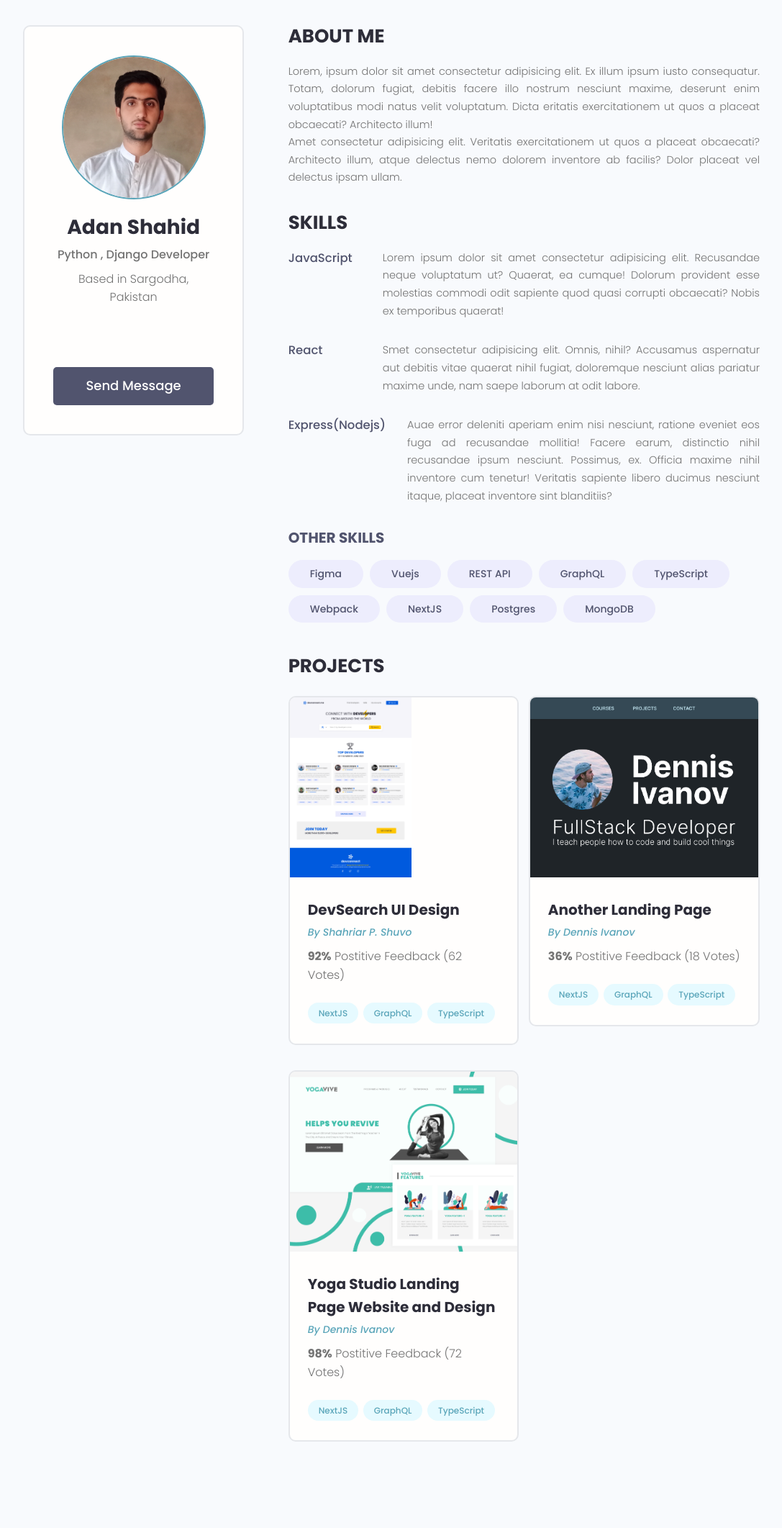
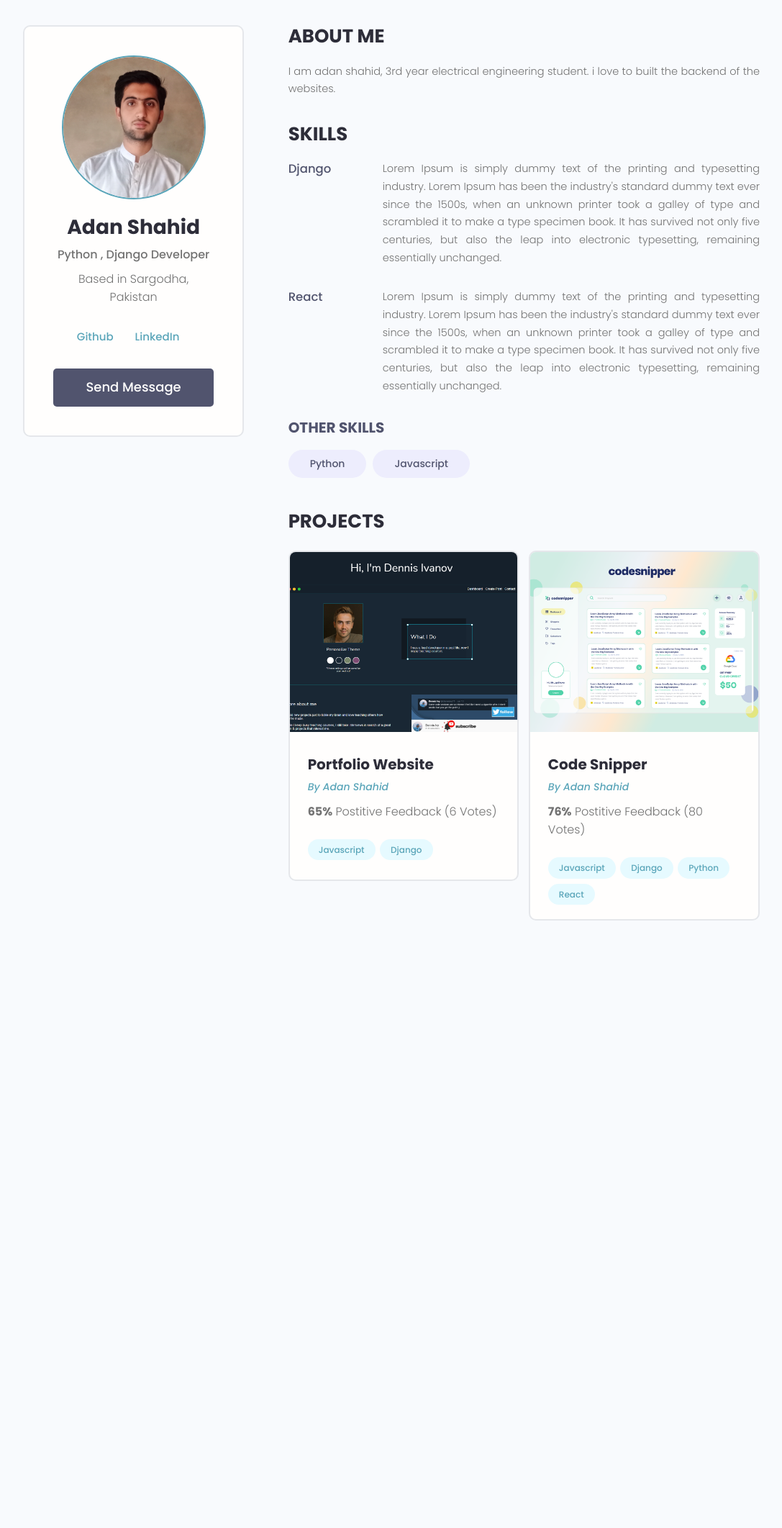
Before and after one commit to adan-shahid/Development, a Django app: page /profile/e6d8a048-4f19-4c41-a2e4-9e651499a29b/ in a window 1280 px wide. Shown: the part 77-2200 px from the top of the page at 72% size, without its empty margins (96-1183 px from the left). After the commit the page ends 1356 px from the top, so only its background shows below. Run offline with Django 5.2, Linux system fonts and the light colour scheme; data comes from the database, SQL or seed files in the repository; both versions use the stored data as it was after the commit; some libraries are stand-ins or nearby versions.

```diff
--- a/Django/tutorial/templates/single-project.html
+++ b/Django/tutorial/templates/single-project.html
@@ -47,7 +47,7 @@
         </div>
         <div class="column column--2of3">
           <img class="singleProject__preview" src="{{ project.featured_image.url }}" alt="portfolio thumbnail" />
-          <a href="profile.html" class="singleProject__developer">Md. Shahriar Parvez</a>
+          <a href="profile.html" class="singleProject__developer">{{project.owner.name}}</a>
           <h2 class="singleProject__title">{{ project.title }}</h2>
           <h3 class="singleProject__subtitle">About the Project</h3>
           <div class="singleProject__info">
--- a/Django/tutorial/users/templates/users/profiles.html
+++ b/Django/tutorial/users/templates/users/profiles.html
@@ -42,7 +42,7 @@
                 <p class="dev__info">{{profile.bio|slice:"150"}}</p>
                 <div class="dev__skills">
 
-                    {% for skill in skills %}
+                    {% for skill in skills|slice:"5" %}
                   <span class="tag tag--pill tag--main">
                     <small>{{skill}}</small>
                   </span>
--- a/Django/tutorial/users/templates/users/user-profile.html
+++ b/Django/tutorial/users/templates/users/user-profile.html
@@ -15,10 +15,11 @@
               <p class="dev__location">Based in {{profile.location}}</p>
               <ul class="dev__social">
 
-
+                {% if profile.social_github %}
                 <li>
-                  <a title="Github" href="{{profile.social_github}}" target="_blank"><i class="im im-github"></i></a>
+                  <a title="Github" href="{{profile.social_github}}" target="_blank"><i class="im im-github"></i>Github</a>
                 </li>
+                {% endif %}
 
 
 
@@ -28,10 +29,11 @@
                 </li>
 
 
-
+                {% if profile.social_linkedin %}
                 <li>
-                  <a title="LinkedIn" href="{{profile.social_linkedin}}" target="_blank"><i class="im im-linkedin"></i></a>
+                  <a title="LinkedIn" href="{{profile.social_linkedin}}" target="_blank"><i class="im im-linkedin"></i>LinkedIn</a>
                 </li>
+                {% endif %}
 
 
 
@@ -48,159 +50,71 @@
         <div class="column column--2of3">
           <div class="devInfo">
             <h3 class="devInfo__title">About Me</h3>
-            <p class="devInfo__about">
-              Lorem, ipsum dolor sit amet consectetur adipisicing elit. Ex illum ipsum iusto consequatur. Totam,
-              dolorum fugiat, debitis facere illo nostrum nesciunt maxime, deserunt enim voluptatibus modi natus velit
-              voluptatum. Dicta eritatis exercitationem ut quos a placeat obcaecati? Architecto illum!
-              <br />
-              Amet consectetur adipisicing elit. Veritatis exercitationem ut quos a placeat obcaecati? Architecto
-              illum, atque delectus nemo dolorem inventore ab facilis? Dolor placeat vel delectus ipsam ullam.
+            <p class="devInfo__about">{{profile.bio}}
             </p>
           </div>
           <div class="devInfo">
             <h3 class="devInfo__title">Skills</h3>
             <div class="devInfo__skills">
+
+              {% for skill in topSkills %}
               <div class="devSkill">
-                <h4 class="devSkill__title">JavaScript</h4>
-                <p class="devSkill__info">
-                  Lorem ipsum dolor sit amet consectetur adipisicing elit. Recusandae neque voluptatum ut? Quaerat, ea
-                  cumque! Dolorum provident esse molestias commodi odit sapiente quod quasi corrupti obcaecati? Nobis
-                  ex temporibus quaerat!
-                </p>
+                <h4 class="devSkill__title">{{skill.name}}</h4>
+                <p class="devSkill__info"> {{skill.description}} </p>
               </div>
-              <div class="devSkill">
-                <h4 class="devSkill__title">React</h4>
-                <p class="devSkill__info">
-                  Smet consectetur adipisicing elit. Omnis, nihil? Accusamus aspernatur aut debitis vitae quaerat
-                  nihil fugiat, doloremque nesciunt alias pariatur maxime unde, nam saepe laborum at odit labore.
-                </p>
-              </div>
-              <div class="devSkill">
-                <h4 class="devSkill__title">Express(Nodejs)</h4>
-                <p class="devSkill__info">
-                  Auae error deleniti aperiam enim nisi nesciunt, ratione eveniet eos fuga ad recusandae mollitia!
-                  Facere earum, distinctio nihil recusandae ipsum nesciunt. Possimus, ex. Officia maxime nihil
-                  inventore cum tenetur! Veritatis sapiente libero ducimus nesciunt itaque, placeat inventore sint
-                  blanditiis?
-                </p>
-              </div>
+              {% endfor %}
+
+
 
               <h3 class="devInfo__subtitle">Other Skills</h3>
               <div class="devInfo__otherSkills">
+
+                {% for skill in otherSkills %}
                 <span class="tag tag--pill tag--sub tag--lg">
-                  <small>Figma</small>
+                  <small>{{skill.name}}</small>
                 </span>
-                <span class="tag tag--pill tag--sub tag--lg">
-                  <small>Vuejs</small>
-                </span>
-                <span class="tag tag--pill tag--sub tag--lg">
-                  <small>REST API</small>
-                </span>
-                <span class="tag tag--pill tag--sub tag--lg">
-                  <small>GraphQL</small>
-                </span>
-                <span class="tag tag--pill tag--sub tag--lg">
-                  <small>TypeScript</small>
-                </span>
-                <span class="tag tag--pill tag--sub tag--lg">
-                  <small>Webpack</small>
-                </span>
-                <span class="tag tag--pill tag--sub tag--lg">
-                  <small>NextJS</small>
-                </span>
-                <span class="tag tag--pill tag--sub tag--lg">
-                  <small>Postgres</small>
-                </span>
-                <span class="tag tag--pill tag--sub tag--lg">
-                  <small>MongoDB</small>
-                </span>
+                {% endfor %}
+
+
               </div>
             </div>
           </div>
           <div class="devInfo">
             <h3 class="devInfo__title">Projects</h3>
             <div class="grid grid--two">
-
+              {% for project in profile.project_set.all  %}
               <div class="column">
                 <div class="card project">
-                  <a href="single-project.html" class="project">
-                    <img class="project__thumbnail" src="images/project-b.png" alt="project thumbnail" />
+
+                  <a href="{% url 'project' project.id  %}" class="project">
+                    <img class="project__thumbnail" src="{{project.featured_image.url}}" alt="project thumbnail" />
                     <div class="card__body">
-                      <h3 class="project__title">DevSearch UI Design</h3>
-                      <p><a class="project__author" href="profile.html">By Shahriar P. Shuvo</a></p>
+                      <h3 class="project__title">{{project.title}}</h3>
+                      <p><a class="project__author" href="profile.html">By {{project.owner.name}}</a></p>
                       <p class="project--rating">
-                        <span style="font-weight: bold;">92%</span> Postitive
-                        Feedback (62 Votes)
+                        <span style="font-weight: bold;">{{project.vote_ratio}}%</span> Postitive
+                        Feedback ({{project.vote_total}} Vote{{project.vote_total|pluralize:"s"}})
                       </p>
+
                       <div class="project__tags">
+                        {% for tags in project.tags.all %}
                         <span class="tag tag--pill tag--main">
-                          <small>NextJS</small>
+                          <small>{{tags}}</small>
                         </span>
-                        <span class="tag tag--pill tag--main">
-                          <small>GraphQL</small>
-                        </span>
-                        <span class="tag tag--pill tag--main">
-                          <small>TypeScript</small>
-                        </span>
+                        {% endfor %}
+
+
                       </div>
                     </div>
                   </a>
                 </div>
               </div>
+              {% endfor %}
 
-              <div class="column">
-                <div class="card project">
-                  <a href="single-project.html" class="project">
-                    <img class="project__thumbnail" src="images/project-c.png" alt="project thumbnail" />
-                    <div class="card__body">
-                      <h3 class="project__title">Another Landing Page</h3>
-                      <p><a class="project__author" href="profile.html">By Dennis Ivanov</a></p>
-                      <p class="project--rating">
-                        <span style="font-weight: bold;">36%</span> Postitive
-                        Feedback (18 Votes)
-                      </p>
-                      <div class="project__tags">
-                        <span class="tag tag--pill tag--main">
-                          <small>NextJS</small>
-                        </span>
-                        <span class="tag tag--pill tag--main">
-                          <small>GraphQL</small>
-                        </span>
-                        <span class="tag tag--pill tag--main">
-                          <small>TypeScript</small>
-                        </span>
-                      </div>
-                    </div>
-                  </a>
-                </div>
-              </div>
 
-              <div class="column">
-                <div class="card project">
-                  <a href="single-project.html" class="project">
-                    <img class="project__thumbnail" src="images/project-a.png" alt="project thumbnail" />
-                    <div class="card__body">
-                      <h3 class="project__title">Yoga Studio Landing Page Website and Design</h3>
-                      <p><a class="project__author" href="profile.html">By Dennis Ivanov</a></p>
-                      <p class="project--rating">
-                        <span style="font-weight: bold;">98%</span> Postitive
-                        Feedback (72 Votes)
-                      </p>
-                      <div class="project__tags">
-                        <span class="tag tag--pill tag--main">
-                          <small>NextJS</small>
-                        </span>
-                        <span class="tag tag--pill tag--main">
-                          <small>GraphQL</small>
-                        </span>
-                        <span class="tag tag--pill tag--main">
-                          <small>TypeScript</small>
-                        </span>
-                      </div>
-                    </div>
-                  </a>
-                </div>
-              </div>
+
+
+
 
             </div>
           </div>
--- a/Django/tutorial/users/views.py
+++ b/Django/tutorial/users/views.py
@@ -11,5 +11,11 @@ def profiles(request):
 
 def userProfile(request, pk):
     profile = Profile.objects.get(id = pk)
-    context = {'profile':profile}
+
+    topSkills = profile.skill_set.exclude(description__exact="")
+
+    otherSkills = profile.skill_set.filter(description="")
+
+
+    context = {'profile':profile, 'topSkills':topSkills, 'otherSkills':otherSkills}
     return render(request, 'users/user-profile.html', context)
```
Also changed, not shown: Django/tutorial/db.sqlite3.
